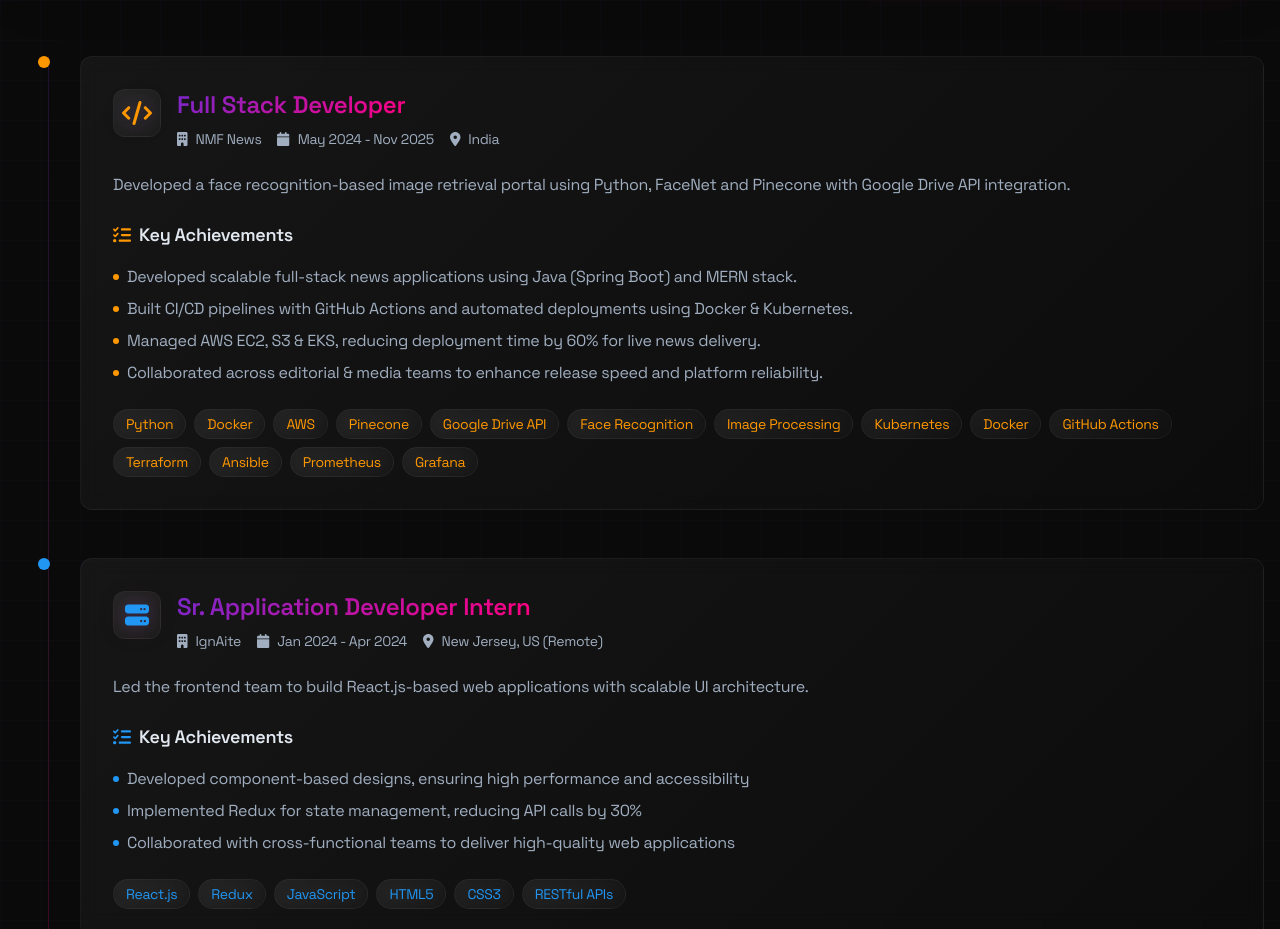
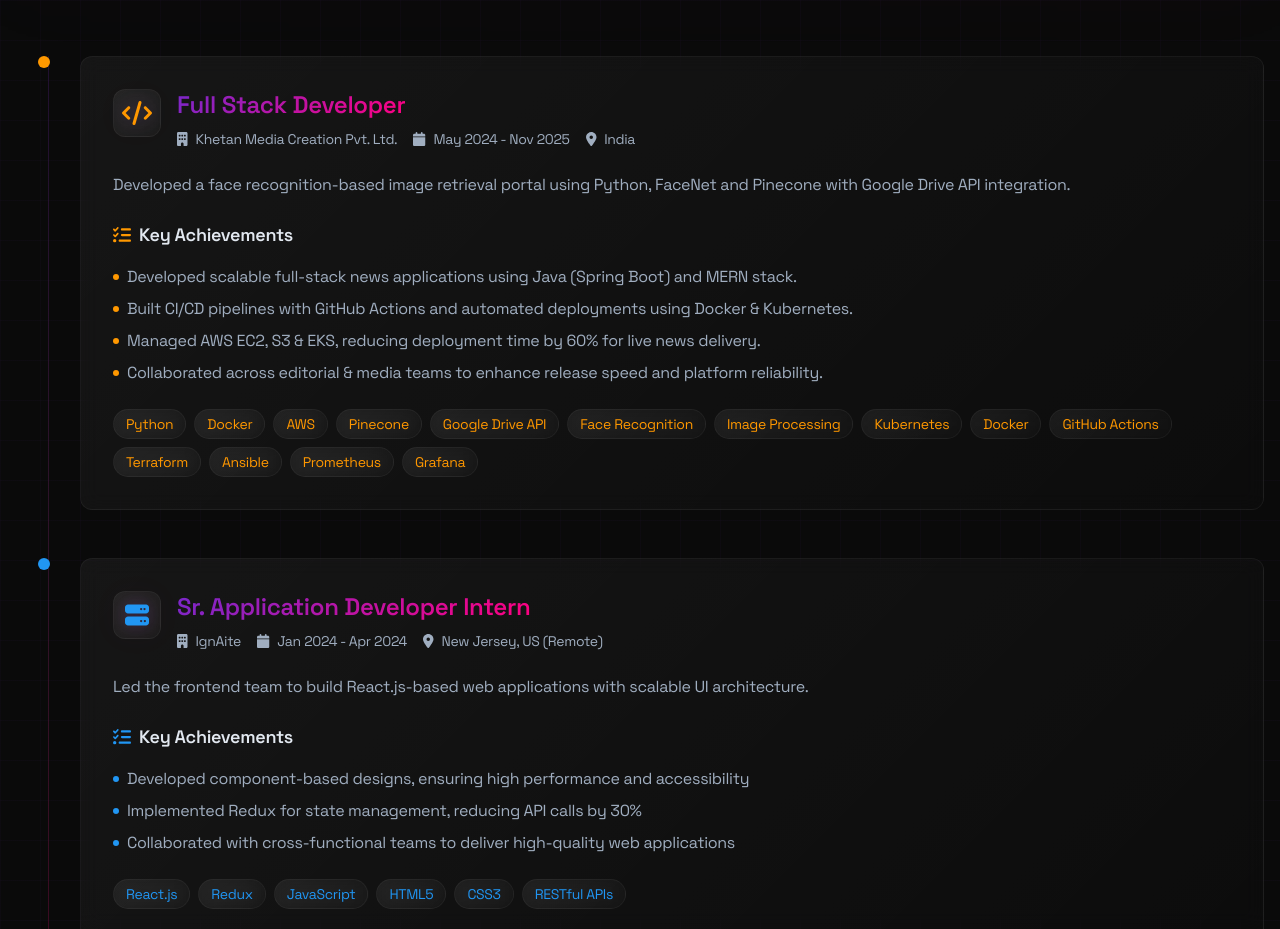
Before and after one commit to sakshinirmal/my-portfolio, a React (Vite) app: page / in a window 1280 px wide. Shown: the part 4640-5569 px from the top of the page. Built offline with nearby package versions, Linux system fonts and the light colour scheme.

Commit message:
experience updated

```diff
--- a/src/components/sections/Experience.jsx
+++ b/src/components/sections/Experience.jsx
@@ -18,7 +18,7 @@ export const Experience = () => {
   const experiences = [
     {
       title: "Full Stack Developer",
-      company: "NMF News",
+      company: "Khetan Media Creation Pvt. Ltd.",
       location: "India",
       duration: "May 2024 - Nov 2025",
       type: "Full-time",
```
